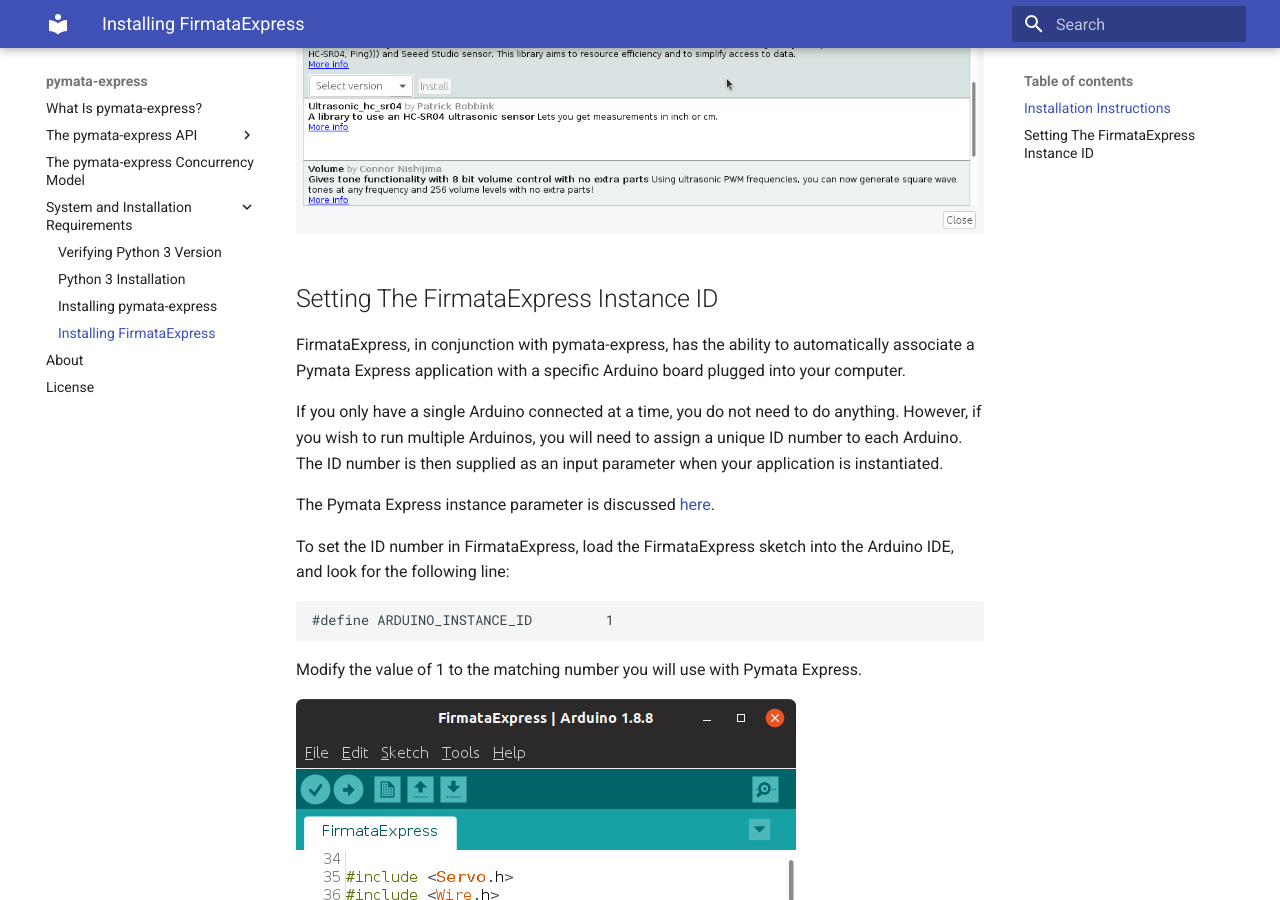
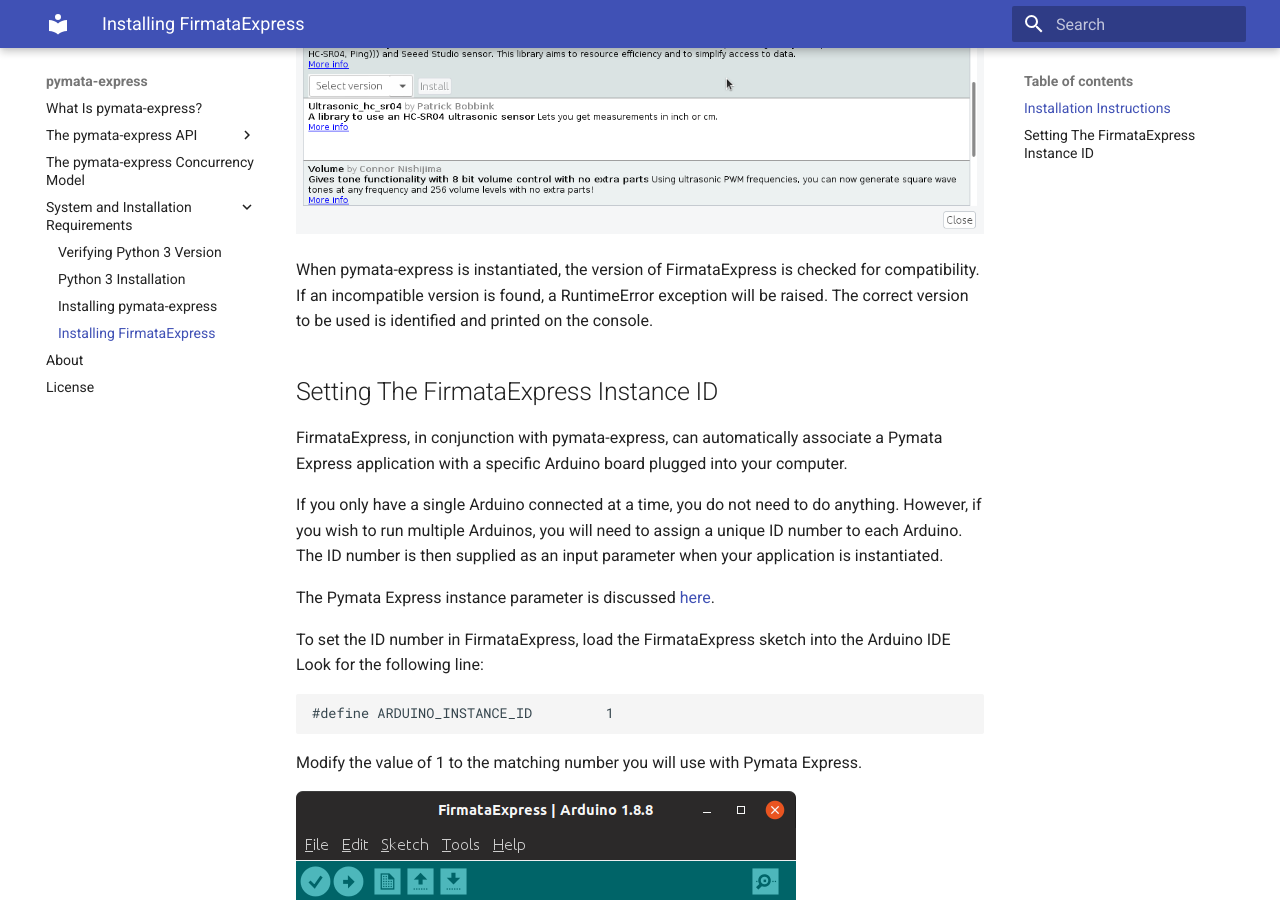
Before and after one commit to MrYsLab/pymata-express, an MkDocs documentation site: the page built from docs/firmata_express.md, in a window 1280 px wide and 900 px high, scrolled down 1509 px. Built offline with MkDocs 1.6.1 and Material for MkDocs 9.7.7, drawn with Linux system fonts in a browser that asks for light colours.

Commit message:
Verifying FirmataExpress version

```diff
--- a/docs/firmata_express.md
+++ b/docs/firmata_express.md
@@ -18,9 +18,14 @@ Using the Arduino IDE, install the [ultrasonic library](https://github.com/Erick
 and select Ultrasonic and then click Install.
 <img src="../images/Ultrasonic.png">
 
+When pymata-express is instantiated, the version of FirmataExpress is checked for
+compatibility. If an incompatible version is found,
+a RuntimeError exception will be raised. The correct version to be used is identified and printed
+on the console.
+
 ## Setting The FirmataExpress Instance ID
 
-FirmataExpress, in conjunction with pymata-express, has the ability to automatically
+FirmataExpress, in conjunction with pymata-express, can automatically
 associate a Pymata Express application with a specific Arduino board
 plugged into your computer.
 
```
Also changed, not shown: other parts of docs/firmata_express.md (+2 -2 lines), docs/index.md (+1 -1 lines).
